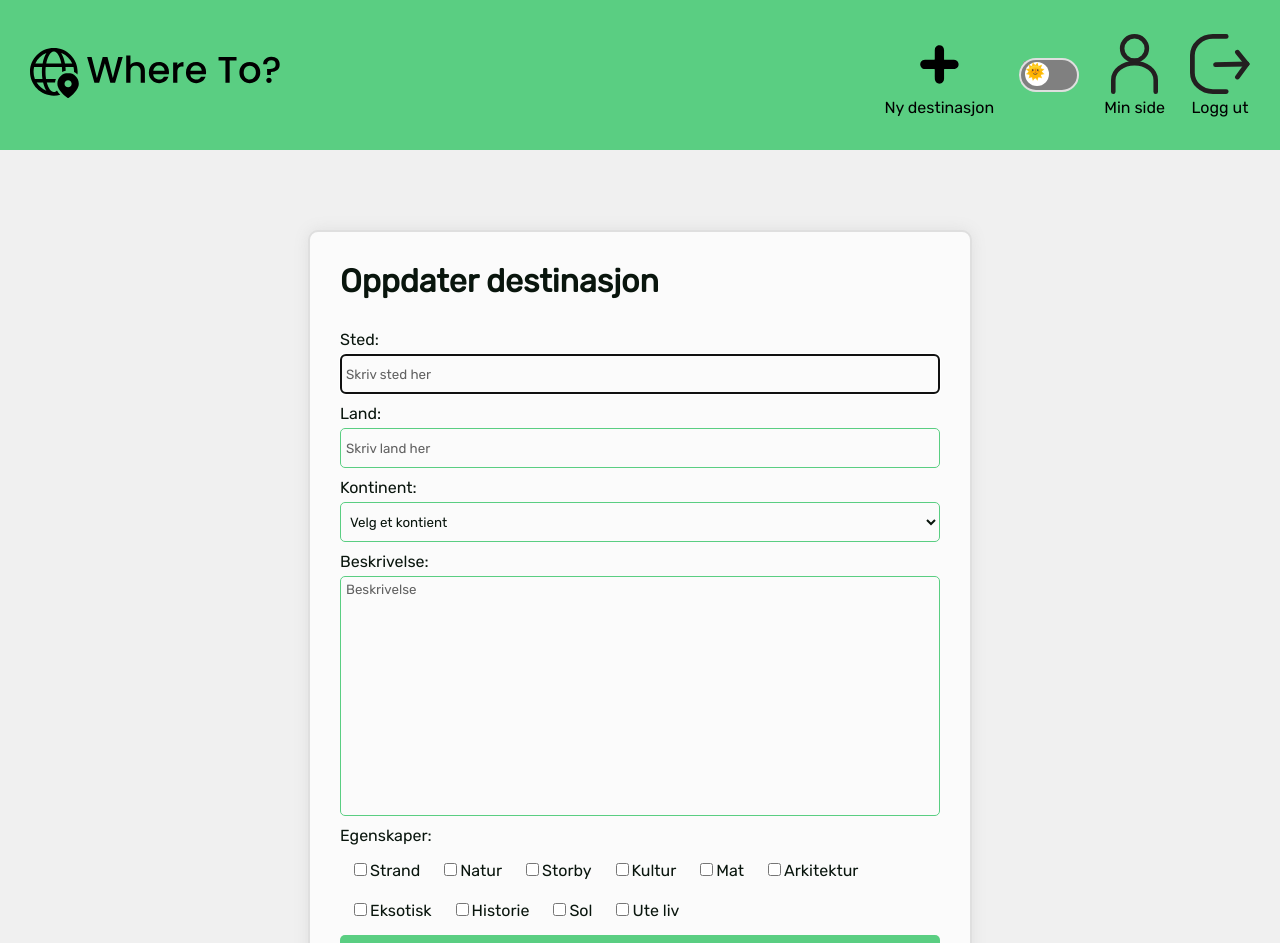
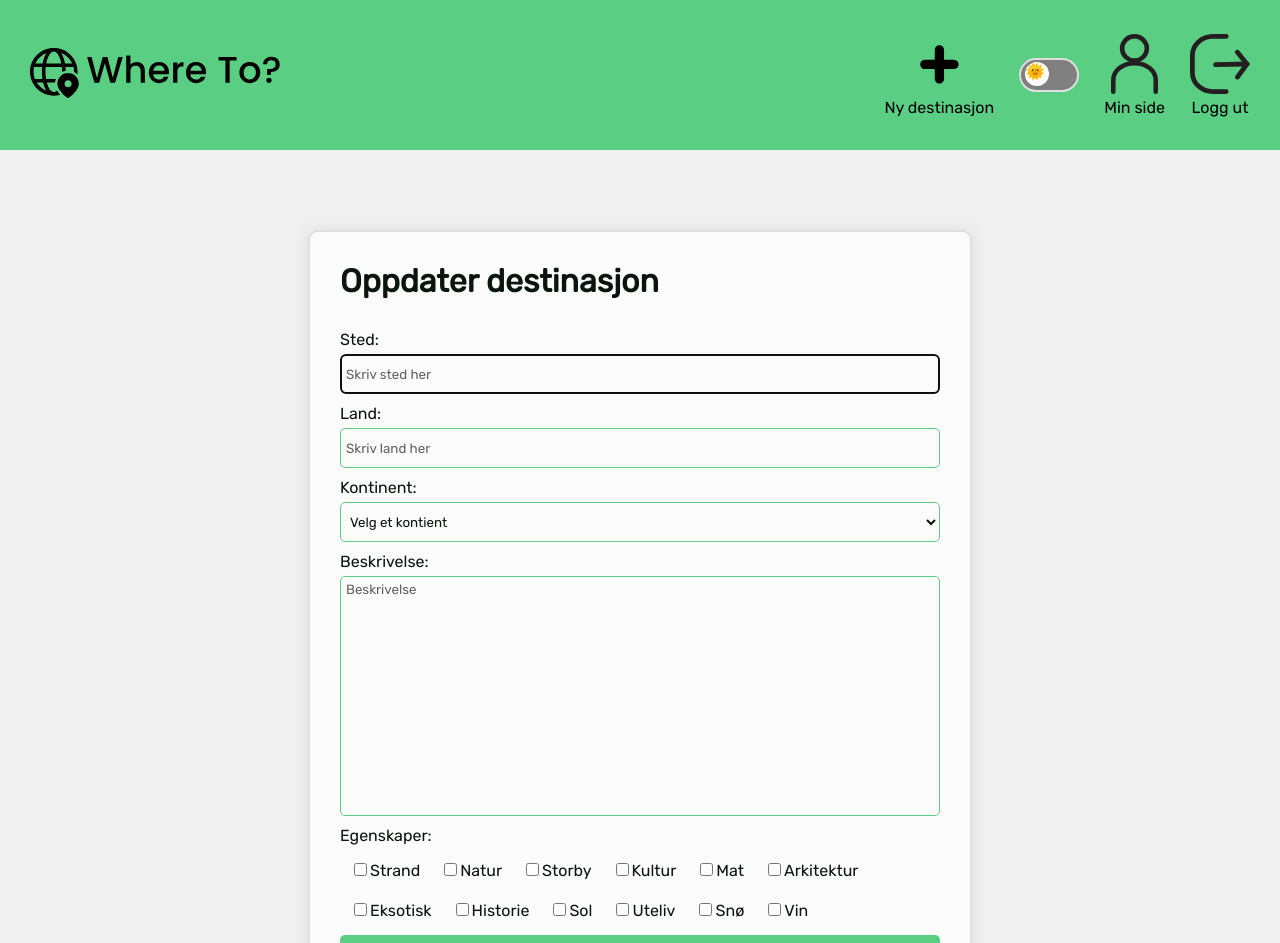
Before and after one commit to TrygveEriksen/WhereTo, a React (Vite) app in the folder TravelPlanner/: page /editdestination/1 in a window 1280 px wide. Shown: the top 943 px of the page. Built offline with nearby package versions, Linux system fonts and the light colour scheme; no server answers; sample sign-in values are in the browser's storage.

Commit message:
Fix labels and spelling

```diff
--- a/TravelPlanner/src/Components/FilterCheckbox/FilterCheckbox.jsx
+++ b/TravelPlanner/src/Components/FilterCheckbox/FilterCheckbox.jsx
@@ -12,7 +12,7 @@ function FilterCheckbox({ handleFilter }) {
     "Eksotisk",
     "Historie",
     "Sol",
-    "Ute liv",
+    "Uteliv",
     "Snø",
     "Vin",
   ];
--- a/TravelPlanner/src/Components/NewDestination/NewDestination.jsx
+++ b/TravelPlanner/src/Components/NewDestination/NewDestination.jsx
@@ -27,7 +27,7 @@ function NewDestination() {
     "Eksotisk",
     "Historie",
     "Sol",
-    "Ute liv",
+    "Uteliv",
     "Snø",
     "Vin",
   ];
--- a/TravelPlanner/src/Components/UpdateDestination/UpdateDestination.jsx
+++ b/TravelPlanner/src/Components/UpdateDestination/UpdateDestination.jsx
@@ -28,7 +28,9 @@ function UpdateDestination() {
     "Eksotisk",
     "Historie",
     "Sol",
-    "Ute liv",
+    "Uteliv",
+    "Snø",
+    "Vin",
   ];
 
   useEffect(() => {
```
